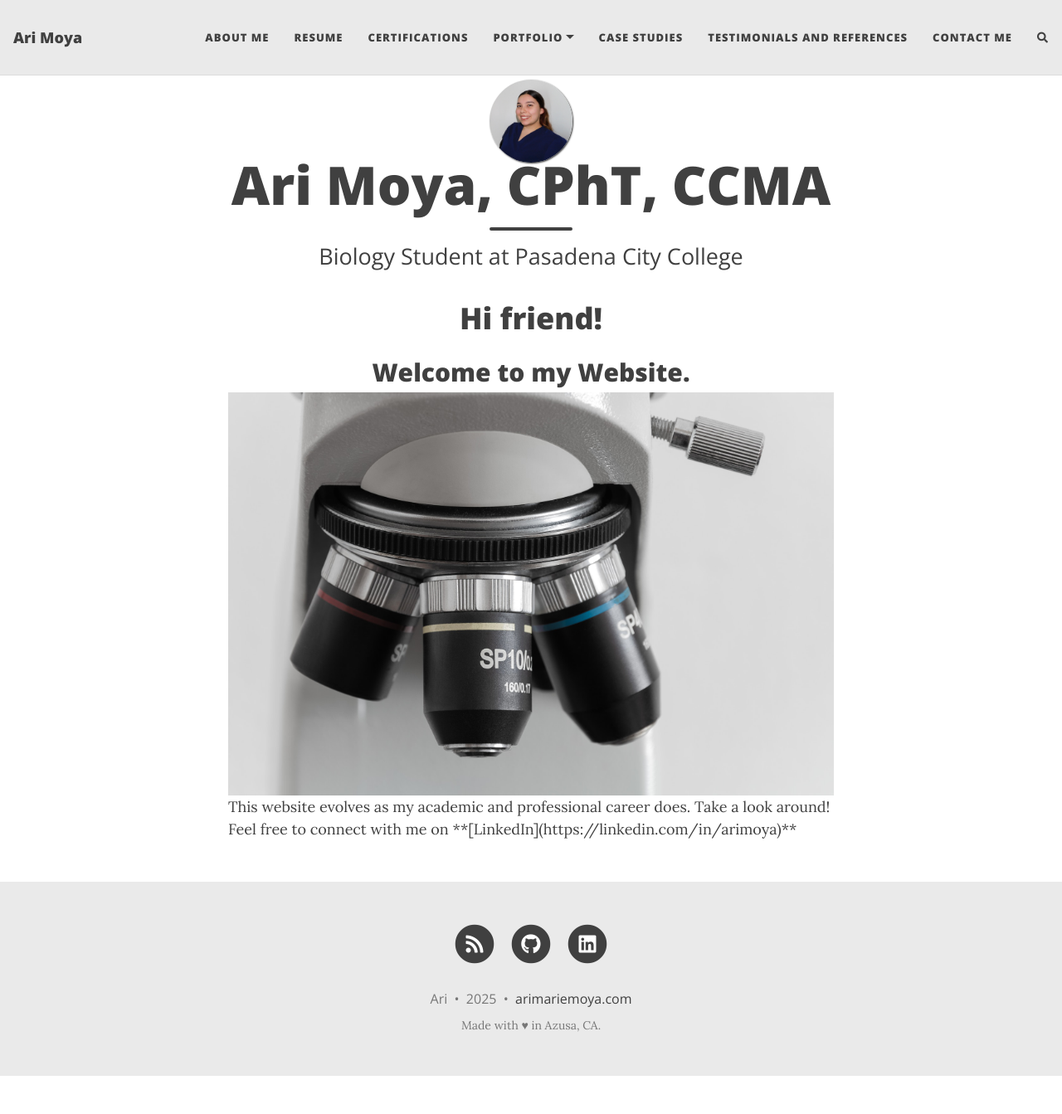
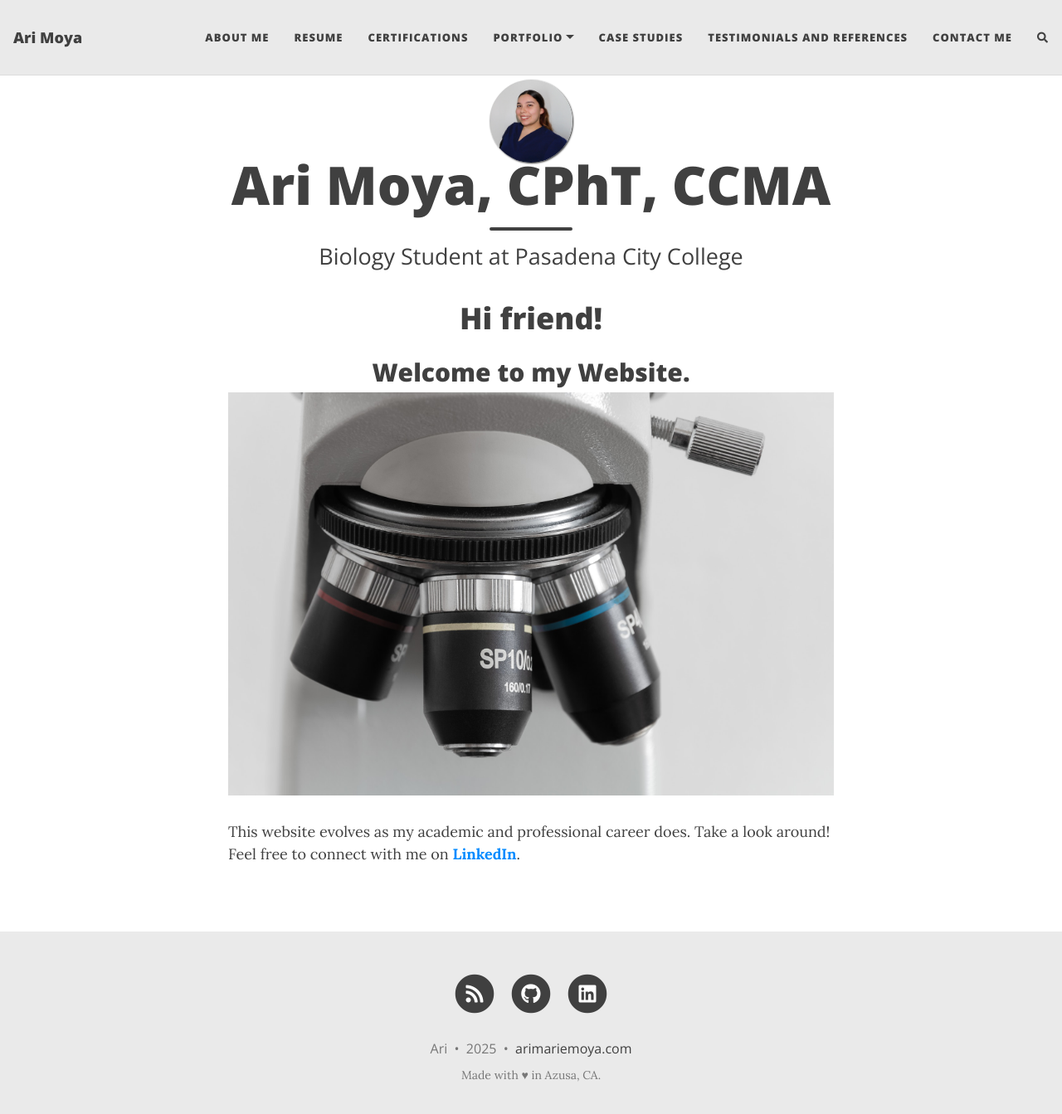
Before and after one commit to aiybusp/aiybusp.github.io, a Jekyll site: the page built from index.html, in a window 1280 px wide and 1357 px high. Shown: the top 1343 px of the window at 83% size. Built offline with Jekyll 4.4.1, drawn with Linux system fonts in a browser that asks for light colours; nearby versions of some CDN libraries; the list of posts is cut into pages by our own code; comment, search, counter and statistics services are not loaded.

Commit message:
Update home.html

```diff
--- a/_layouts/home.html
+++ b/_layouts/home.html
@@ -7,4 +7,5 @@ layout: page
 </div>
 <img src= "/assets/img/pawel-czerwinski-jC-eAIFefOM-unsplash.jpg"/>
 
-This website evolves as my academic and professional career does. Take a look around! Feel free to connect with me on **[LinkedIn](https://linkedin.com/in/arimoya)**
+<p>This website evolves as my academic and professional career does. Take a look around!
+Feel free to connect with me on <strong><a href="https://linkedin.com/in/arimoya" target="_blank">LinkedIn</a></strong>.</p>
```
